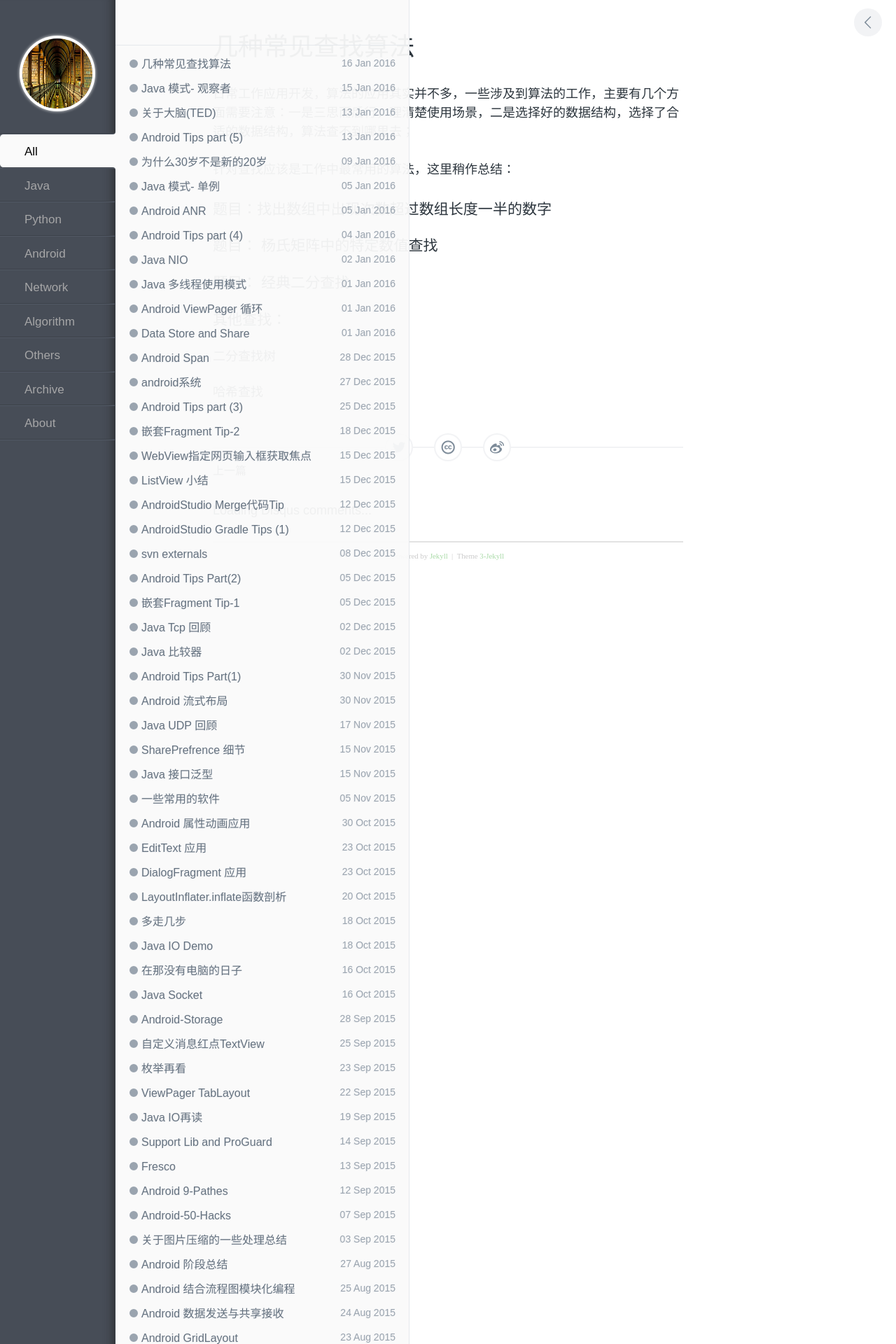
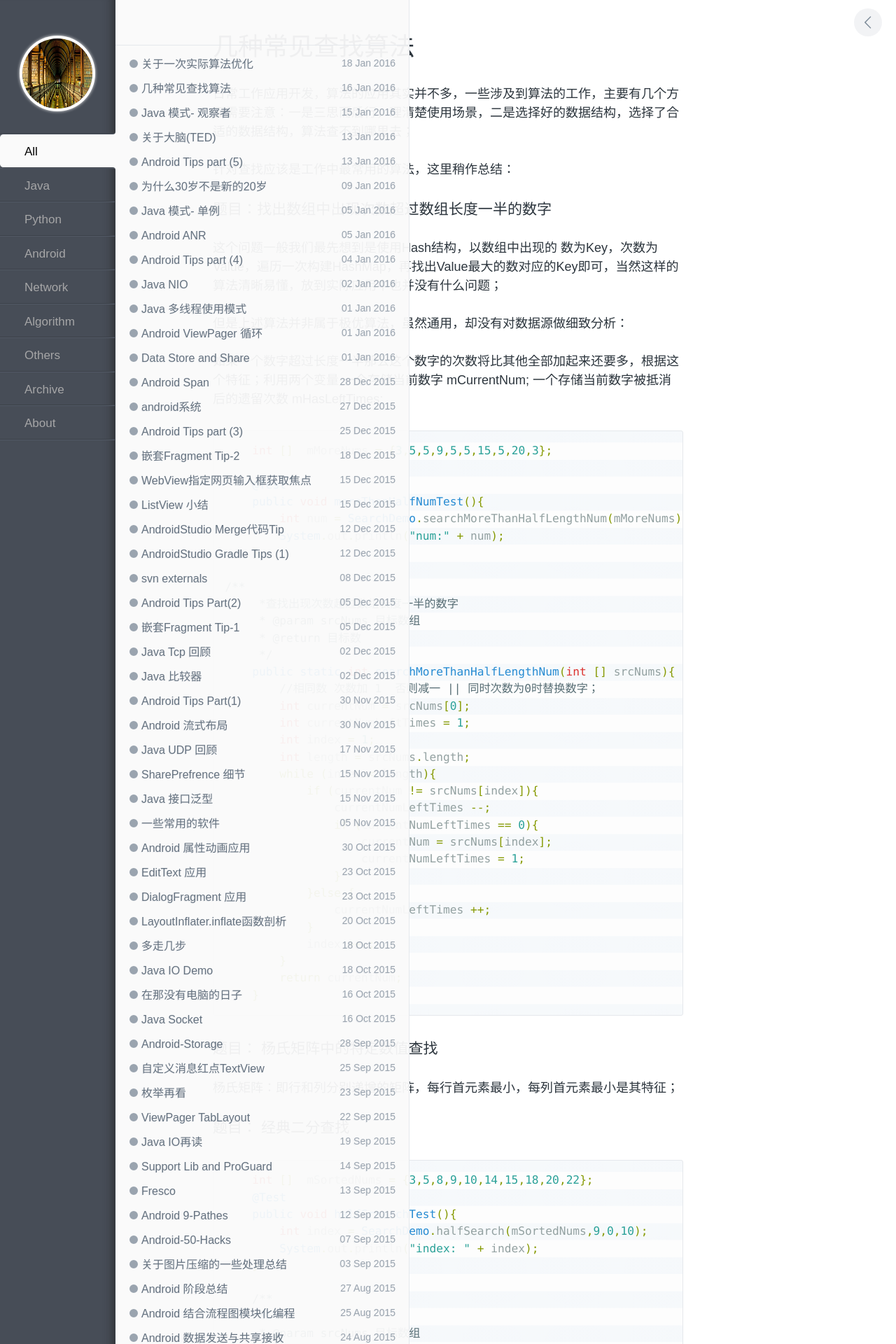
Before and after one commit to enlipan/enlipan.github.io, a Jekyll site: the page built from _posts/2016-01-16-java-more-than-half.md, in a window 1280 px wide. Shown: the top 1920 px of the page at 70% size. Built offline with Jekyll 4.4.1, drawn with Linux system fonts in a browser that asks for light colours; comment, search, counter and statistics services are not loaded; some of the changed text lies outside the part shown.

Commit message:
modify pages java algorithm  search

```diff
--- a/_posts/2016-01-16-java-more-than-half.md
+++ b/_posts/2016-01-16-java-more-than-half.md
@@ -11,15 +11,53 @@ category: algorithm
 ###题目：找出数组中出现次数超过数组长度一半的数字
 
 
+这个问题一般我们最先想到是使用Hash结构，以数组中出现的 数为Key，次数为Value，遍历一次构建HashMap，再找出Value最大的数对应的Key即可，当然这样的算法清晰易懂，放到实际应用中也并没有什么问题；
 
+但是上述算法并非属于极优算法，虽然通用，却没有对数据源做细致分析：
 
+如果一个数字超过长度一半那么这个数字的次数将比其他全部加起来还要多，根据这个特征；利用两个变量 一个存储当前数字 mCurrentNum; 一个存储当前数字被抵消后的遗留次数 mHasLeftTimes;
 
+{% highlight java%}
 
+    int []  mMoreNums = {3,5,5,9,5,5,15,5,20,3};
 
+    @Test
+    public void moreThanHalfNumTest(){
+        int num = SearchDemo.searchMoreThanHalfLengthNum(mMoreNums);
+        System.out.println("num:" + num);
+    }
 
+/**
+     *查找出现次数超过数组长度一半的数字
+     * @param srcNums 目标数组
+     * @return 目标数
+     */
+    public static int searchMoreThanHalfLengthNum(int [] srcNums){
+        //相同数 次数加 1  否则减一 || 同时次数为0时替换数字；
+        int currentNum = srcNums[0];
+        int currentNumLeftTimes = 1;
+        int index = 1;
+        int length = srcNums.length;
+        while (index < length){
+            if (currentNum != srcNums[index]){
+                currentNumLeftTimes --;
+                if (currentNumLeftTimes == 0){
+                    currentNum = srcNums[index];
+                    currentNumLeftTimes = 1;
+                }
+            }else {
+                currentNumLeftTimes ++;
+            }
+            index ++ ;
+        }
+        return currentNum;
+    }
 
+{% endhighlight %}
 
 ###题目： 杨氏矩阵中的特定数值查找
+
+杨氏矩阵：即行和列分别递增的矩阵，每行首元素最小，每列首元素最小是其特征；
 
 
 
@@ -31,9 +69,42 @@ category: algorithm
 
 ###题目： 经典二分查找
 
+{% highlight java%}
 
+    int []  mSortedNums = {3,5,8,9,10,14,15,18,20,22};
+    @Test
+    public void halfSrearchTest(){
+        int index = SearchDemo.halfSearch(mSortedNums,9,0,10);
+        System.out.println("index: " + index);
+    }
 
+    /**
+     *
+     * @param srcNums 目标数组
+     * @param dst  目标
+     * @param start 起始位置
+     * @param end 结束位置
+     * @return index
+     */
+    public static int halfSearch(int [] srcNums,int dst,int start,int end){
+        int length = srcNums.length;
+        if (length < start ||length < end|| start > end) return -1;
+        while (start <= end){
+            int middle = start + ((end - start) >> 1);
+            if (srcNums[middle] > dst){
+                end = middle - 1;
+            }else if (srcNums[middle] == dst){
+                return middle ;
+            }else {
+                start = middle + 1;
+            }
+        }
+        return  -1;
+    }
 
+{% endhighlight %}
+
+需要注意的是：移位符优先级低于 +
 
 ### 其他查找：
 
@@ -41,4 +112,11 @@ category: algorithm
 
 
 
+
+
+
+
+
 ####哈希查找
+
+Hash算法是典型的空间换时间的算法，好像也没什么好讲的，建立Hash类型数据结构后，直接get(),其get()函数 时间复杂度`常数阶 O(1)`;
```
Also changed, not shown: _posts/2016-01-04-android-tips-part-4.md (+27 -0 lines), _posts/2016-01-18-about-one-algorithm-in-camcard.md (added, +7 -0 lines).
